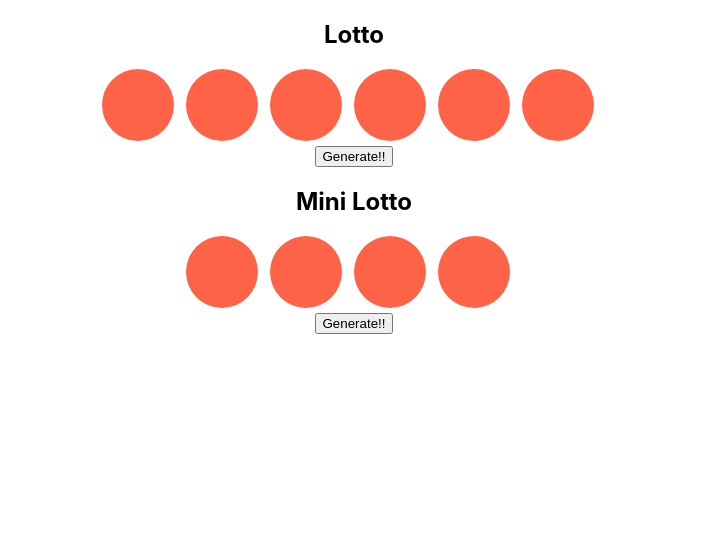
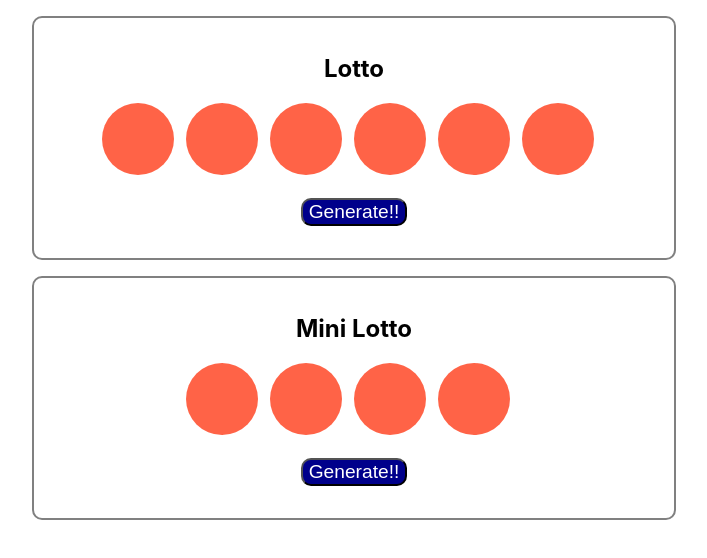
Before and after one commit to DrinKaziu/lottery-app, a React (Create React App) app: page / in a window 1280 px wide. Shown: the top 558 px of the page, without its empty margins (286-993 px from the left). Built offline with nearby package versions, Linux system fonts and the light colour scheme.

Commit message:
style Lottery component

```diff
--- /dev/null
+++ b/src/Lottery.css
@@ -0,0 +1,16 @@
+.Lottery {
+  border: solid 2px gray;
+  padding: 1em 0 2em 0;
+  text-align: center;
+  margin: 1em auto auto;
+  border-radius: 10px;
+  width: 40em;
+}
+
+.Lottery button {
+  background-color: darkblue;
+  color: white;
+  font-size: 120%;
+  border-radius: 10px;
+  margin-top: 1em;
+}
--- a/src/Lottery.js
+++ b/src/Lottery.js
@@ -1,5 +1,6 @@
 import React, { Component } from 'react';
 import Ball from './Ball';
+import './Lottery.css';
 
 class Lottery extends Component {
 
```
